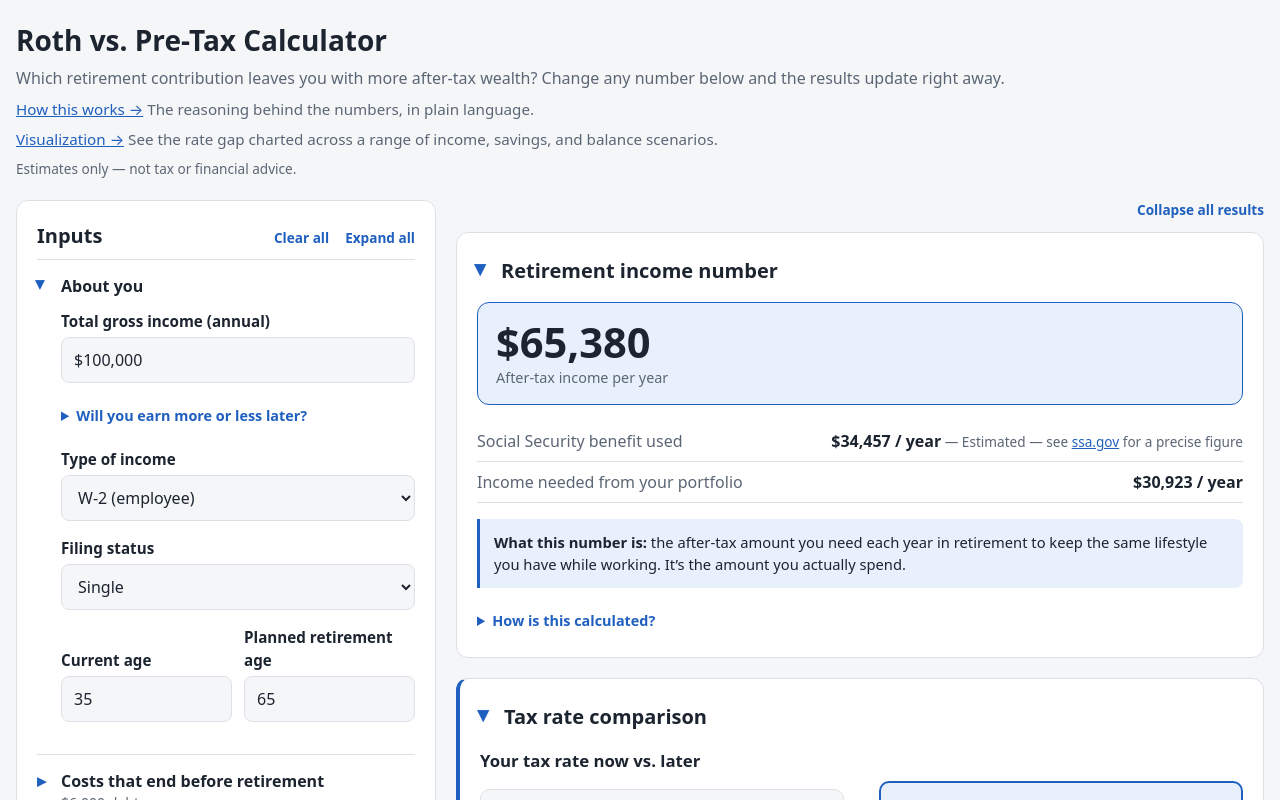
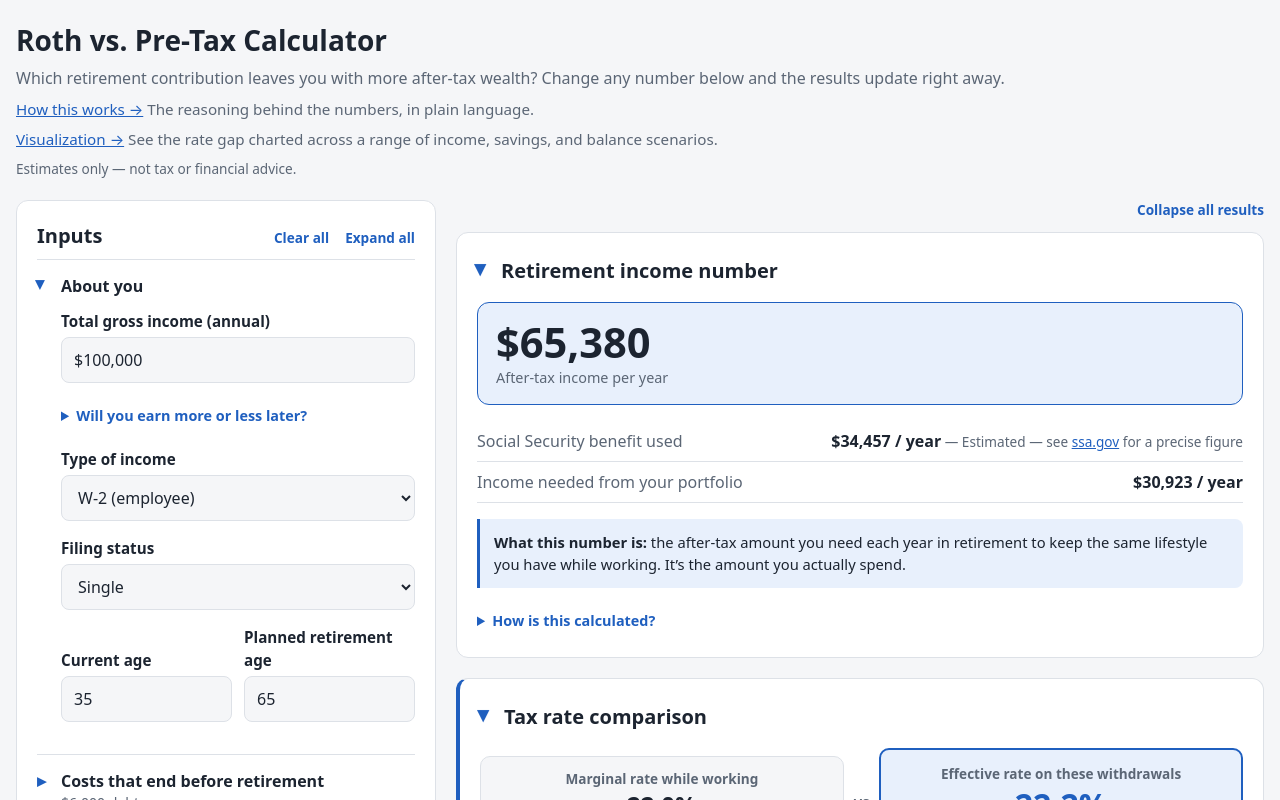
Before and after one commit to Sharptack/roth-vs-traditional-app, a React (Vite) app: page / in a window 1280 px wide. Shown: the top 800 px of the page. Built offline with nearby package versions, Linux system fonts and the light colour scheme.

Commit message:
Remove the redundant 'Your tax rate now vs. later' subheading
Co-Authored-By: Claude Opus 5.5 <noreply@anthropic.com>

```diff
--- a/src/components/ResultsSummary.jsx
+++ b/src/components/ResultsSummary.jsx
@@ -730,8 +730,6 @@ function TaxRates({ result }) {
   const { rates } = result;
   return (
     <div className="tax-rates">
-      <h3 className="subhead">Your tax rate now vs. later</h3>
-
       <div className="rate-pair">
         <div className="rate-pair-item">
           <div className="stat-label">Marginal rate while working</div>
```
Also changed, not shown: 2 other files (tests, documents, lock files or other folders).
